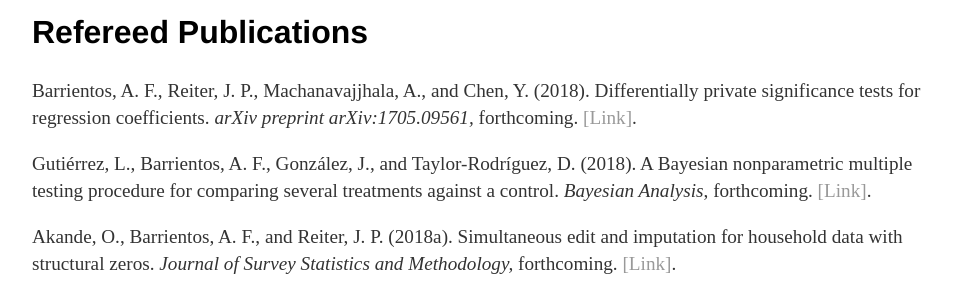
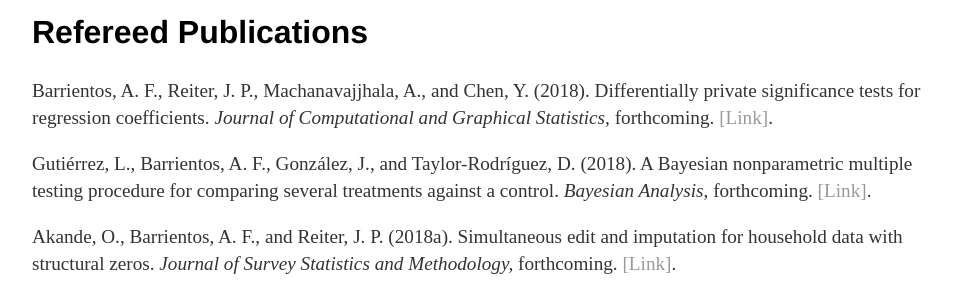
Before and after one commit to anfebar/anfebar.github.io, a Jekyll site: the page built from cv/index.html, in a window 1280 px wide. Shown: the part 268-568 px from the top of the page, without its empty margins (160-1113 px from the left). Built offline with Jekyll 4.4.1, drawn with Linux system fonts in a browser that asks for light colours.

Commit message:
Update index.html

```diff
--- a/cv/index.html
+++ b/cv/index.html
@@ -18,7 +18,7 @@ title: Andrés F. Barrientos
 
 					<p>Barrientos, A. F., Reiter, J. P., Machanavajjhala, A., and Chen, Y. (2018).
 						Differentially private significance tests for regression coefficients.
-						<em> arXiv preprint arXiv:1705.09561,</em> forthcoming.
+						<em> Journal of Computational and Graphical Statistics,</em> forthcoming.
 						<a href="https://arxiv.org/pdf/1705.09561.pdf">[Link]</a>.
 
 					<p>Gutiérrez, L., Barrientos, A. F., González, J., and Taylor-Rodríguez, D. (2018).
```
